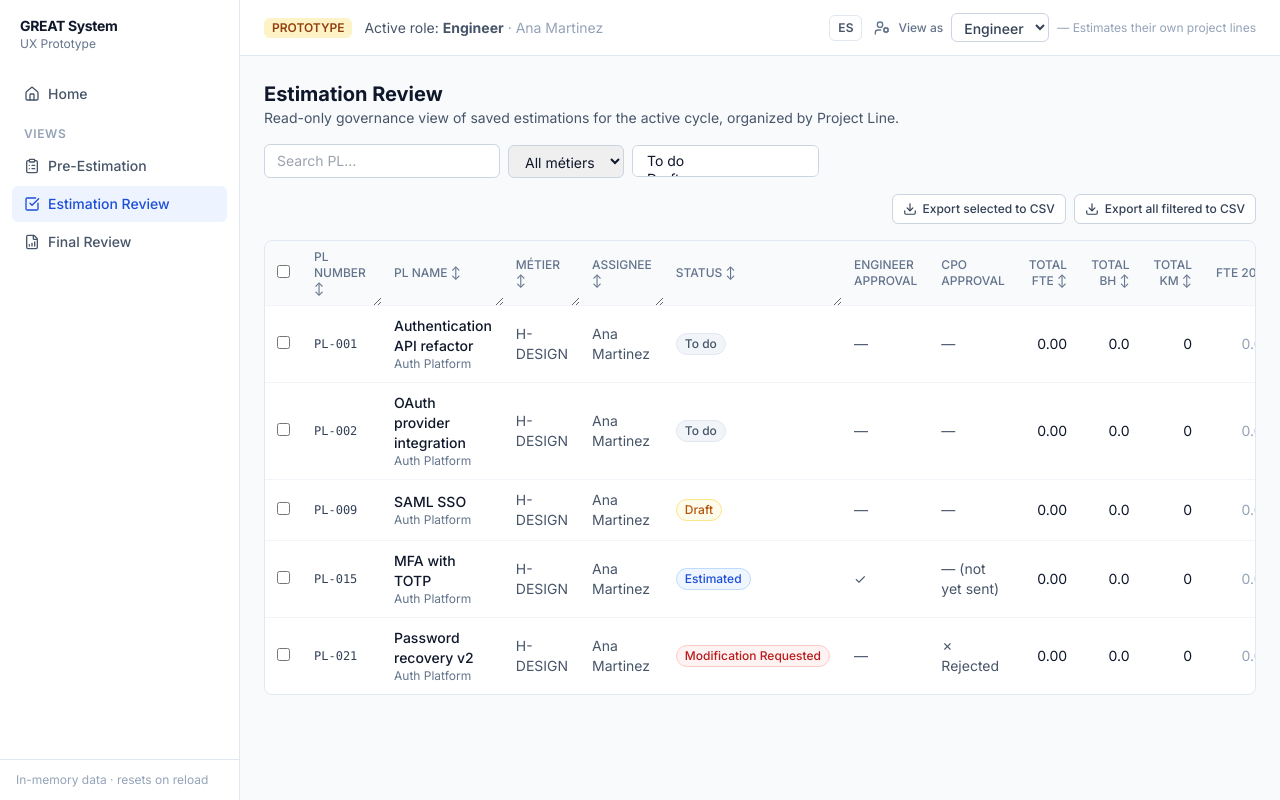
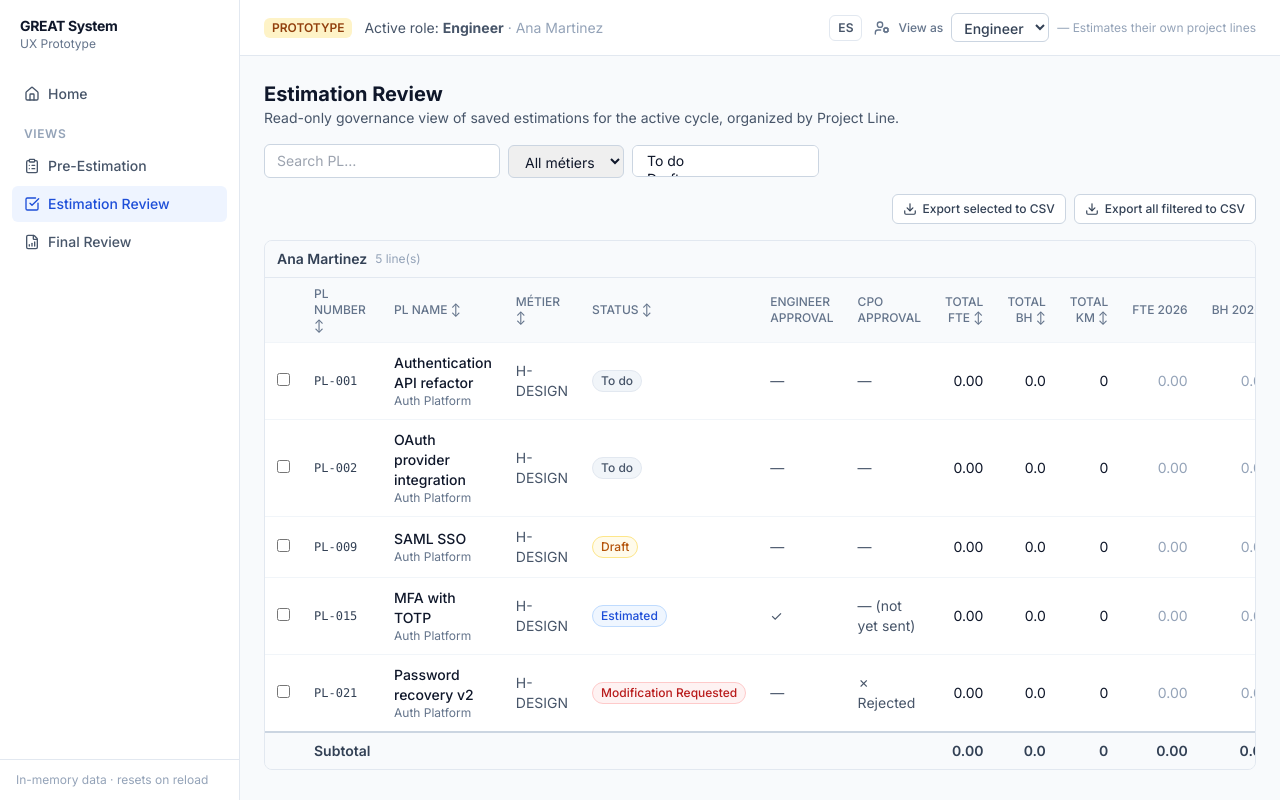
Before and after one commit to nujovich/ux_great_prototype, a React (Vite) app: page /estimation-review in a window 1280 px wide. Built offline with nearby package versions, Linux system fonts and the light colour scheme.

Commit message:
feat(estimation): group estimation review into per-assignee subtables

```diff
--- a/src/pages/EstimationReviewPage.tsx
+++ b/src/pages/EstimationReviewPage.tsx
@@ -12,6 +12,7 @@ import { useT } from '../i18n/useT';
 import { useSortable } from '../lib/useSortable';
 import { deriveGridRow } from '../lib/estimationReviewRows';
 import { generateCsv, downloadCsv } from '../lib/estimationReviewCsv';
+import { groupRowsByAssignee } from '../lib/estimationReviewGrouping';
 import { ENGINEERS } from '../fixtures/engineers';
 import { INDUCTORS } from '../fixtures/inductors';
 import type { LineStatus, Metier } from '../types';
@@ -110,16 +111,19 @@ function ReviewContent() {
       prev.includes(id) ? prev.filter((x) => x !== id) : [...prev, id],
     );
   }
-  function toggleSelectAll() {
-    const allFilteredIds = filteredRows.map((r) => r.id);
-    const allSelected = allFilteredIds.every((id) => selectedIds.includes(id));
-    setSelectedIds(allSelected ? [] : allFilteredIds);
-  }
-  const allFilteredSelected =
-    filteredRows.length > 0 && filteredRows.every((r) => selectedIds.includes(r.id));
-
   // ── Sorting ───────────────────────────────────────────────
   const { sorted, requestSort, getSortIcon } = useSortable(filteredRows);
+
+  // ── Grouping ──────────────────────────────────────────────
+  const groups = useMemo(
+    () =>
+      groupRowsByAssignee(
+        sorted,
+        (id) => (id ? (ENGINEERS.find((e) => e.id === id)?.name ?? id) : t('estReview.unassigned')),
+        cycleYears,
+      ),
+    [sorted, cycleYears, t],
+  );
 
   // ── CSV export ────────────────────────────────────────────
   function handleExportSelected() {
@@ -218,57 +222,46 @@ function ReviewContent() {
         </div>
       </div>
 
-      {/* Grid */}
+      {/* Grid — one subtable per assignee */}
       {filteredRows.length === 0 ? (
         <EmptyState
           title={hasActiveFilters ? t('estReview.noLinesFiltered') : t('estReview.noLines')}
         />
       ) : (
-        <div className="overflow-x-auto rounded-lg border border-slate-200 bg-white">
+        <div className="space-y-6">
+          {groups.map((group) => (
+            <div key={group.assigneeId ?? '__unassigned__'} className="overflow-x-auto rounded-lg border border-slate-200 bg-white">
+              <div className="flex items-center gap-2 border-b border-slate-200 bg-slate-50 px-3 py-2">
+                <span className="text-sm font-semibold text-slate-700">{group.assigneeName}</span>
+                <span className="text-xs text-slate-400">
+                  {t('estReview.groupLineCount', { n: group.rows.length })}
+                </span>
+              </div>
               <table className="w-full text-sm">
                 <thead className="bg-slate-50 text-xs uppercase text-slate-500">
                   <tr>
-                <th className="px-3 py-2 text-left w-8">
-                  <input
-                    type="checkbox"
-                    checked={allFilteredSelected}
-                    onChange={toggleSelectAll}
-                    title={allFilteredSelected ? t('estReview.deselectAll') : t('estReview.selectAll')}
-                    className="cursor-pointer"
-                  />
-                </th>
-                <th className="cursor-pointer px-3 py-2 text-left font-medium resize-x overflow-hidden min-w-[80px]"
-                    onClick={() => requestSort('id')}>
+                    <th className="w-8 px-3 py-2 text-left" />
+                    <th className="cursor-pointer px-3 py-2 text-left font-medium min-w-[80px]" onClick={() => requestSort('id')}>
                       {t('estReview.colPlNumber')} {getSortIcon('id')}
                     </th>
-                <th className="cursor-pointer px-3 py-2 text-left font-medium resize-x overflow-hidden min-w-[120px]"
-                    onClick={() => requestSort('lineName')}>
+                    <th className="cursor-pointer px-3 py-2 text-left font-medium min-w-[120px]" onClick={() => requestSort('lineName')}>
                       {t('estReview.colPlName')} {getSortIcon('lineName')}
                     </th>
-                <th className="cursor-pointer px-3 py-2 text-left font-medium resize-x overflow-hidden"
-                    onClick={() => requestSort('metier')}>
+                    <th className="cursor-pointer px-3 py-2 text-left font-medium" onClick={() => requestSort('metier')}>
                       {t('estReview.colMetier')} {getSortIcon('metier')}
                     </th>
-                <th className="cursor-pointer px-3 py-2 text-left font-medium resize-x overflow-hidden"
-                    onClick={() => requestSort('assignedEngineerId')}>
-                  {t('estReview.colAssignee')} {getSortIcon('assignedEngineerId')}
-                </th>
-                <th className="cursor-pointer px-3 py-2 text-left font-medium resize-x overflow-hidden"
-                    onClick={() => requestSort('status')}>
+                    <th className="cursor-pointer px-3 py-2 text-left font-medium" onClick={() => requestSort('status')}>
                       {t('estReview.colStatus')} {getSortIcon('status')}
                     </th>
                     <th className="px-3 py-2 text-left font-medium">{t('estReview.colEngineerApproval')}</th>
                     <th className="px-3 py-2 text-left font-medium">{t('estReview.colCpoApproval')}</th>
-                <th className="cursor-pointer px-3 py-2 text-right font-medium"
-                    onClick={() => requestSort('totalFte')}>
+                    <th className="cursor-pointer px-3 py-2 text-right font-medium" onClick={() => requestSort('totalFte')}>
                       {t('estReview.colTotalFte')} {getSortIcon('totalFte')}
                     </th>
-                <th className="cursor-pointer px-3 py-2 text-right font-medium"
-                    onClick={() => requestSort('totalBh')}>
+                    <th className="cursor-pointer px-3 py-2 text-right font-medium" onClick={() => requestSort('totalBh')}>
                       {t('estReview.colTotalBh')} {getSortIcon('totalBh')}
                     </th>
-                <th className="cursor-pointer px-3 py-2 text-right font-medium"
-                    onClick={() => requestSort('totalKm')}>
+                    <th className="cursor-pointer px-3 py-2 text-right font-medium" onClick={() => requestSort('totalKm')}>
                       {t('estReview.colTotalKm')} {getSortIcon('totalKm')}
                     </th>
                     {cycleYears.flatMap((y) => [
@@ -280,14 +273,10 @@ function ReviewContent() {
                   </tr>
                 </thead>
                 <tbody>
-              {sorted.map((row) => {
-                const eng = ENGINEERS.find((e) => e.id === row.assignedEngineerId);
+                  {group.rows.map((row) => {
                     const isSelected = selectedIds.includes(row.id);
                     return (
-                  <tr
-                    key={row.id}
-                    className={`border-t border-slate-100 ${isSelected ? 'bg-blue-50' : 'hover:bg-slate-50'}`}
-                  >
+                      <tr key={row.id} className={`border-t border-slate-100 ${isSelected ? 'bg-blue-50' : 'hover:bg-slate-50'}`}>
                         <td className="px-3 py-2.5">
                           <input
                             type="checkbox"
@@ -302,7 +291,6 @@ function ReviewContent() {
                           <div className="text-xs text-slate-500">{row.projectName}</div>
                         </td>
                         <td className="px-3 py-2.5 text-slate-600">{row.metier ?? '—'}</td>
-                    <td className="px-3 py-2.5 text-slate-600">{eng?.name ?? '—'}</td>
                         <td className="px-3 py-2.5"><StatusBadge status={row.status} /></td>
                         <td className="px-3 py-2.5 text-slate-600">{row.engineerApproval}</td>
                         <td className="px-3 py-2.5 text-slate-600">{row.cpoApproval}</td>
@@ -318,8 +306,23 @@ function ReviewContent() {
                       </tr>
                     );
                   })}
+                  <tr className="border-t-2 border-slate-300 bg-slate-50 font-semibold text-slate-700">
+                    <td className="px-3 py-2" />
+                    <td className="px-3 py-2" colSpan={6}>{t('estReview.subtotal')}</td>
+                    <td className="px-3 py-2 text-right">{group.subtotal.totalFte.toFixed(2)}</td>
+                    <td className="px-3 py-2 text-right">{group.subtotal.totalBh.toFixed(1)}</td>
+                    <td className="px-3 py-2 text-right">{group.subtotal.totalKm.toFixed(0)}</td>
+                    {cycleYears.flatMap((y) => [
+                      <td key={`fte-${y}`} className="px-3 py-2 text-right">{group.subtotal.yearlyFte[y].toFixed(2)}</td>,
+                      <td key={`bh-${y}`}  className="px-3 py-2 text-right">{group.subtotal.yearlyBh[y].toFixed(1)}</td>,
+                      <td key={`km-${y}`}  className="px-3 py-2 text-right">{group.subtotal.yearlyKm[y].toFixed(0)}</td>,
+                      <td key={`ke-${y}`}  className="px-3 py-2 text-right">{group.subtotal.yearlyKEuro[y].toFixed(1)}</td>,
+                    ])}
+                  </tr>
                 </tbody>
               </table>
+            </div>
+          ))}
         </div>
       )}
     </div>
```
Also changed, not shown: 1 other file (tests, documents, lock files or other folders). Lines whose indentation alone changed are shown as unchanged.
